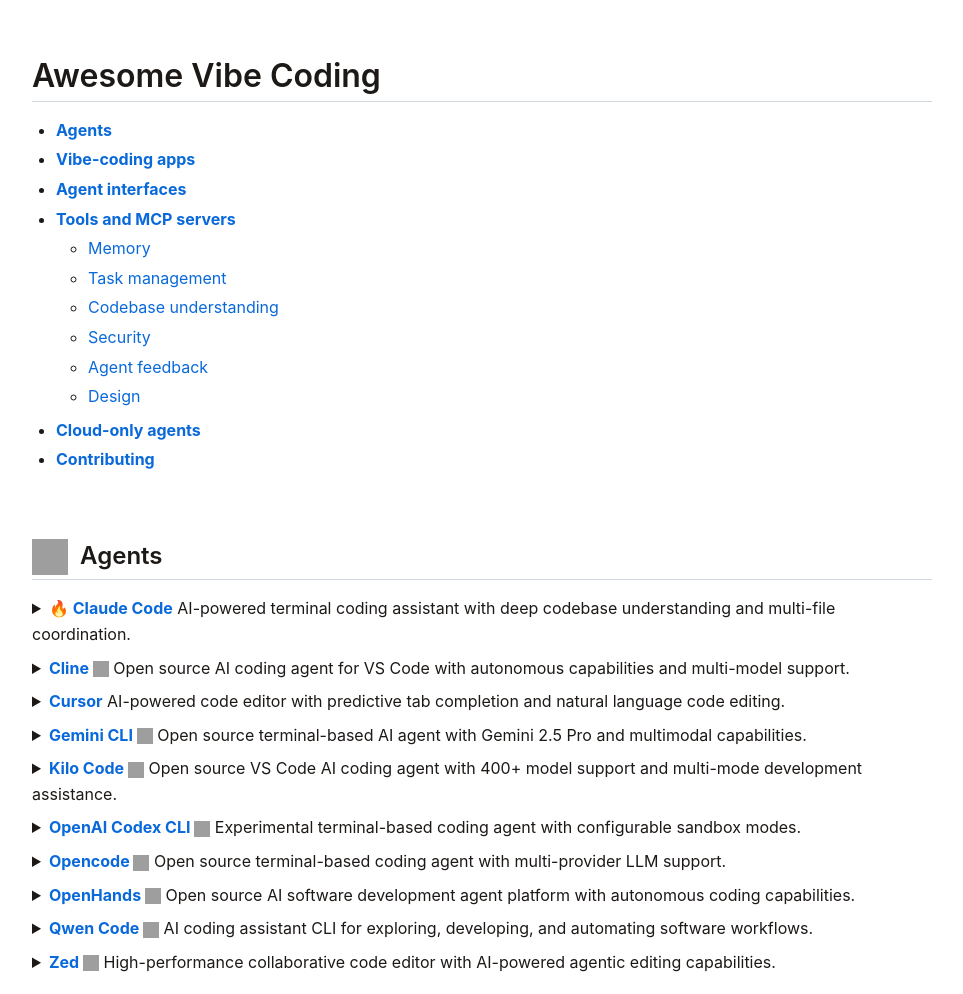
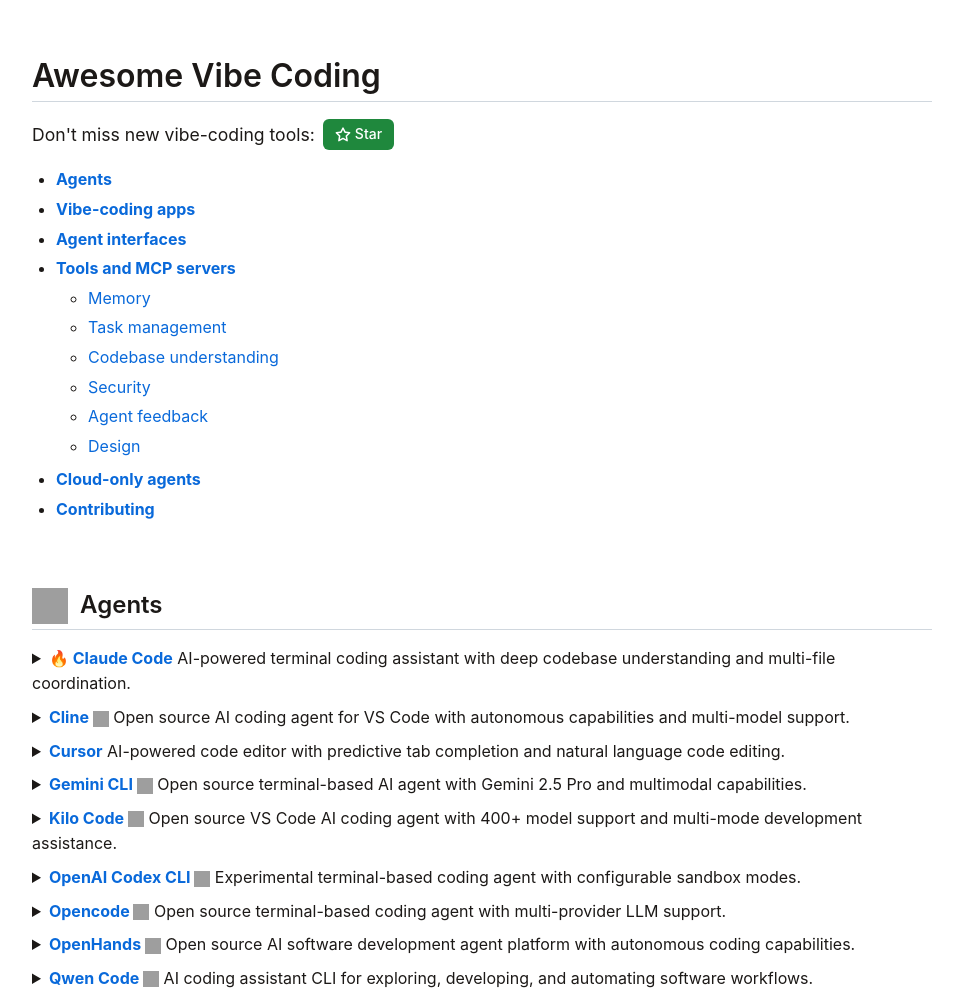
Before and after one commit to no-fluff/awesome-vibe-coding, an Astro site: page / in a window 1280 px wide. Shown: the top 994 px of the page, without its empty margins (158-1121 px from the left). Built offline with nearby package versions, Linux system fonts and the light colour scheme; Astro itself is replaced by a stand-in of ours; grey boxes are pictures that could not be loaded.

Commit message:
Add GitHub buttons script and promote vibe-coding tools on the homepage
- Added a script to load GitHub buttons asynchronously in Layout.astro for enhanced interactivity.
- Included a new promotional section in index.astro to encourage users to explore vibe-coding tools, featuring a styled link to the GitHub repository with an icon and hover effects.

```diff
--- a/src/layouts/Layout.astro
+++ b/src/layouts/Layout.astro
@@ -18,6 +18,7 @@
   </head>
   <body>
     <slot />
+    <script async defer src="https://buttons.github.io/buttons.js"></script>
   </body>
 </html>
 
--- a/src/pages/index.astro
+++ b/src/pages/index.astro
@@ -132,6 +132,19 @@
   <article>
     <h1>Awesome Vibe Coding</h1>
 
+    <p style="display: flex; align-items: center; gap: 0.5rem; font-size: 1.1rem;">
+      Don't miss new vibe-coding tools:
+      <a href="https://github.com/no-fluff/awesome-vibe-coding"
+         style="display: inline-flex; align-items: center; gap: 0.25rem; padding: 0.25rem 0.75rem; background-color: #1f883d; color: white; text-decoration: none; border-radius: 6px; font-weight: 500; font-size: 0.875rem;"
+         onmouseover="this.style.backgroundColor='#1a7f37'"
+         onmouseout="this.style.backgroundColor='#1f883d'">
+        <svg height="16" width="16" viewBox="0 0 16 16" style="fill: currentColor;">
+          <path d="M8 .25a.75.75 0 0 1 .673.418l1.882 3.815 4.21.612a.75.75 0 0 1 .416 1.279l-3.046 2.97.719 4.192a.751.751 0 0 1-1.088.791L8 12.347l-3.766 1.98a.75.75 0 0 1-1.088-.79l.72-4.194L.818 6.374a.75.75 0 0 1 .416-1.28l4.21-.611L7.327.668A.75.75 0 0 1 8 .25Zm0 2.445L6.615 5.5a.75.75 0 0 1-.564.41l-3.097.45 2.24 2.184a.75.75 0 0 1 .216.664l-.528 3.084 2.769-1.456a.75.75 0 0 1 .698 0l2.77 1.456-.53-3.084a.75.75 0 0 1 .216-.664l2.24-2.183-3.096-.45a.75.75 0 0 1-.564-.41L8 2.694Z"></path>
+        </svg>
+        Star
+      </a>
+    </p>
+
     <ul>
       <li>
         <p><a href="#agents"><strong>Agents</strong></a></p>{renderCategories('agents') && <Fragment set:html={renderCategories('agents')} />}
```
